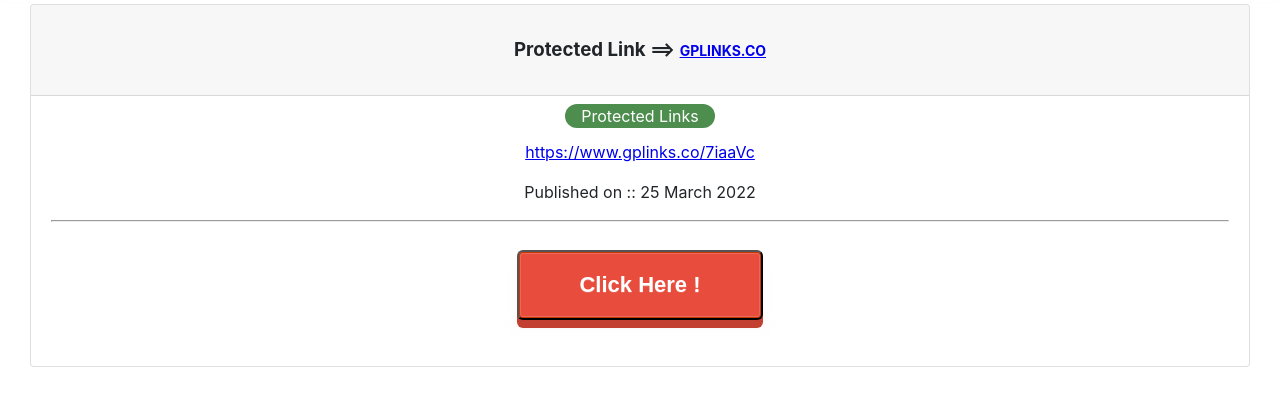
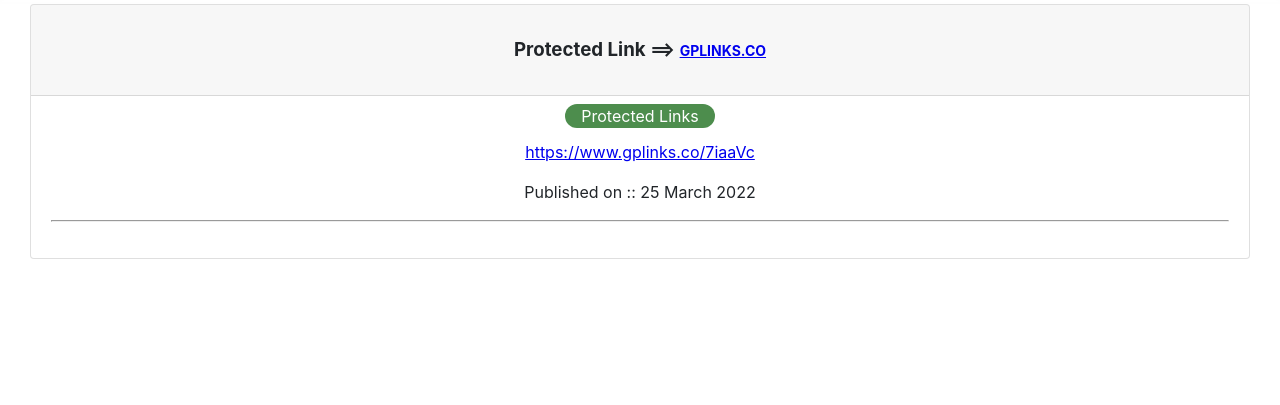
Before and after one commit to a2znote/notes, a plain HTML site: page index.html in a window 1280 px wide. Shown: the part 65-470 px from the top of the page. Drawn offline with Linux system fonts and the light colour scheme.

Commit message:
Update index.html

```diff
--- a/index.html
+++ b/index.html
@@ -36,7 +36,7 @@
                     <p style="text-align: center;">Published on :: 25 March 2022</p>
                     <hr>
                     <div style="text-align: center;">
-                        <button id="btn1" class="btn-3d red" onclick="clk()">
+                        <button style="display: none;" id="btn1" class="btn-3d red" onclick="clk()">
                             Click Here !
                         </button>
                     </div>
```
